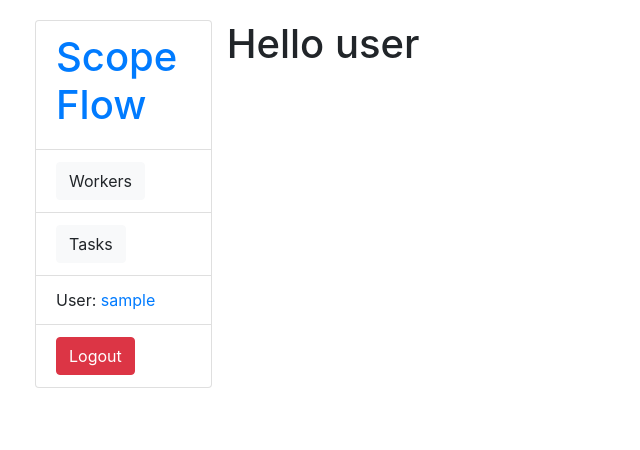
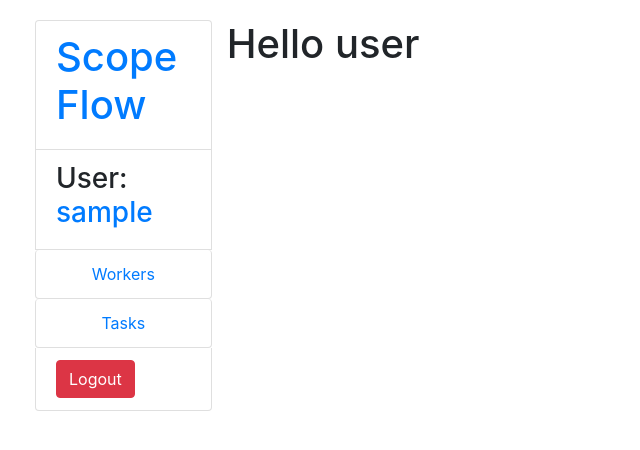
Before and after one commit to turulko-oleksandr/scope-flow, a Django app: page /scope-flow/ in a window 1280 px wide. Shown: the top 450 px of the page, without its empty margins (0-640 px from the left). Run offline with Django 5.2, Linux system fonts and the light colour scheme; the visitor is signed in with stand-in values (Sample User, id 1).

Commit message:
feat(auth): updated navigation and styles for authenticated users

```diff
--- a/scope_flow_service/settings.py
+++ b/scope_flow_service/settings.py
@@ -38,6 +38,7 @@ INSTALLED_APPS = [
     'django.contrib.messages',
     'django.contrib.staticfiles',
     'scope_flow',
+    'django_bootstrap_icons',
 ]
 
 MIDDLEWARE = [
@@ -126,3 +127,4 @@ STATICFILES_DIRS = [
 
 DEFAULT_AUTO_FIELD = 'django.db.models.BigAutoField'
 AUTH_USER_MODEL = 'scope_flow.Worker'
+LOGIN_REDIRECT_URL = '/'
--- a/templates/base.html
+++ b/templates/base.html
@@ -4,6 +4,8 @@
   {% load static %}
   <meta charset="UTF-8">
   <title>Scope Flow</title>
+
+  <link rel="stylesheet" href="https://cdn.jsdelivr.net/npm/bootstrap-icons@1.11.3/font/bootstrap-icons.min.css">
   <link rel="stylesheet" href="https://cdn.jsdelivr.net/npm/bootstrap@4.4.1/dist/css/bootstrap.min.css"
         integrity="sha384-Vkoo8x4CGsO3+Hhxv8T/Q5PaXtkKtu6ug5TOeNV6gBiFeWPGFN9MuhOf23Q9Ifjh" crossorigin="anonymous">
   <link rel="stylesheet" href="{% static 'styles.css' %}">
--- a/templates/includes/sidebar.html
+++ b/templates/includes/sidebar.html
@@ -1,6 +1,18 @@
+<ul class="sidebar-nav list-group">
+  {% if user.is_authenticated %}
+    <li class="list-group-item">
+      <h1 class="app_name">
+        <a href="/">Scope Flow</a>
+      </h1>
+    </li>
+    <li class="list-group-item"><h3>User: <a href="{{ user.get_absolute_url }}">{{ user.get_username }}</a></h3></li>
+    <li class="list-group-item btn btn-light"><a class="link" href={% url "worker-list" %}>Workers</a></li>
+    <li class="list-group-item btn btn-light"><a class="link" href={% url "task-list" %}>Tasks</a></li>
+    <li class="list-group-item"><a class="btn btn-danger" href="{% url 'logout' %}?next={{ request.path }}">Logout</a>
+    </li>
+  {% else %}
 
-<ul class="sidebar-nav list-group">
-
+    </li>
     <li class="list-group-item">
       <h1 class="app_name">
         <a href="/">Scope Flow</a>
@@ -8,11 +20,7 @@
     </li>
     <li class="list-group-item"><a class="btn btn-light" href={% url "worker-list" %}>Workers</a></li>
     <li class="list-group-item"><a class="btn btn-light" href={% url "task-list" %}>Tasks</a></li>
-
-  {% if user.is_authenticated %}
-    <li class="list-group-item">User: <a href="{{ user.get_absolute_url }}">{{ user.get_username }}</a></li>
-    <li class="list-group-item"><a class="btn btn-danger" href="{% url 'logout'%}?next={{request.path}}">Logout</a></li>
-  {% else %}
-    <li class="list-group-item"><a class="btn btn-primary" href="{% url 'login'%}?next={{request.path}}">Login</a></li>
+    <li class="list-group-item"><a class="btn btn-primary" href="{% url 'login' %}?next={{ request.path }}">Login</a>
+    </li>
   {% endif %}
 </ul>
```
Lines whose indentation alone changed are shown as unchanged.
